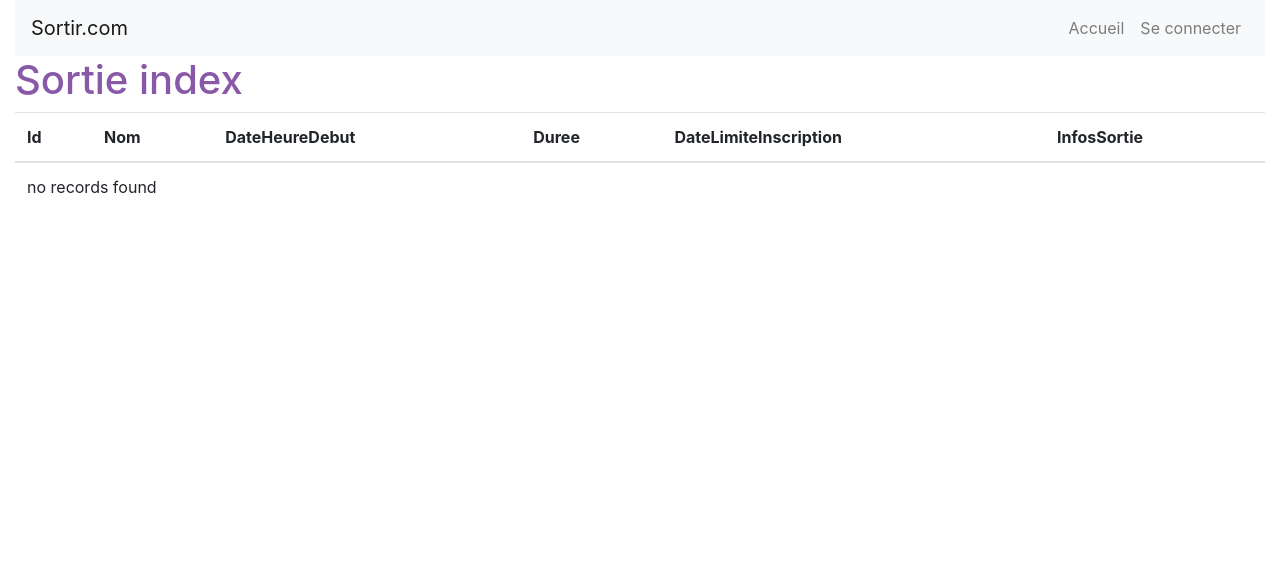
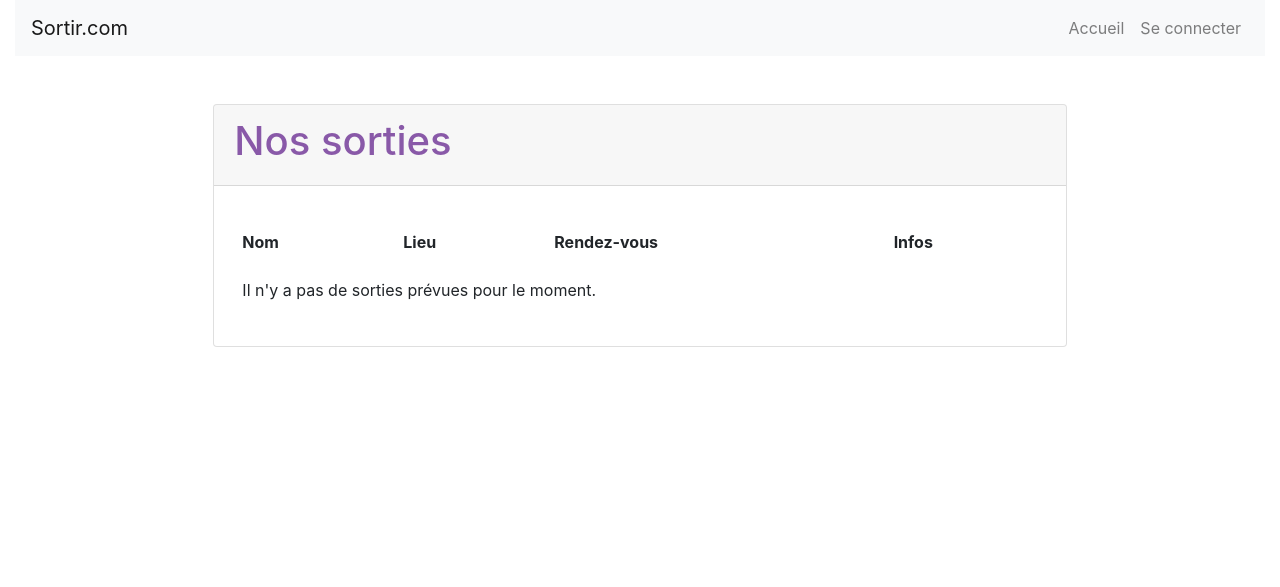
Before and after one commit to Laurent85220/sortir.com, a Symfony app: template templates/main/index.html.twig in a window 1280 px wide. Shown: the top 587 px of the page. Run offline with Twig, Linux system fonts and the light colour scheme; the template is opened without the code that fills it, so the values that code supplies are empty; some libraries are stand-ins or nearby versions.

Commit message:
(modif templates base {{block title}} et le look du tableau sur la page d'accueil)

```diff
--- a/templates/base.html.twig
+++ b/templates/base.html.twig
@@ -2,7 +2,7 @@
 <html>
     <head>
         <meta charset="UTF-8">
-        <title>{% block title %}Sortir.com{% endblock %}</title>
+        <title>Sortir.com - {% block title %}{% endblock %}</title>
         {% block stylesheets %}
 
 
--- a/templates/main/index.html.twig
+++ b/templates/main/index.html.twig
@@ -1,37 +1,42 @@
 {% extends 'base.html.twig' %}
 
-{% block title %}Sortie index{% endblock %}
+{% block title %}accueil{% endblock %}
 
 {% block body %}
-    <h1>Sortie index</h1>
+    <div class="Container-fluid mt-5">
+        <div class="row">
+            <div class="card col-md-8 offset-2 p-0">
+                <div  class="card-header">
+        <h1>Nos sorties</h1>
+    </div>
+    <div class="card-text mt-3 p-3">
 
-    <table class="table">
-        <thead>
+    <table class="table table-borderless table-hover">
+        <thead class=".thead-light">
         <tr>
-            <th>Id</th>
             <th>Nom</th>
-            <th>DateHeureDebut</th>
-            <th>Duree</th>
-            <th>DateLimiteInscription</th>
-            <th>InfosSortie</th>
-
+            <th>Lieu</th>
+            <th>Rendez-vous</th>
+            <th>Infos</th>
         </tr>
         </thead>
         <tbody>
         {% for sortie in sorties %}
             <tr>
-                <td>{{ sortie.id }}</td>
                 <td>{{ sortie.nom }}</td>
+                <td>{{ sortie.lieu.nom }}</td>
                 <td>{{ sortie.dateHeureDebut ? sortie.dateHeureDebut|date('Y-m-d H:i:s') : '' }}</td>
-                <td>{{ sortie.duree }}</td>
-                <td>{{ sortie.dateLimiteInscription ? sortie.dateLimiteInscription|date('Y-m-d H:i:s') : '' }}</td>
                 <td>{{ sortie.infosSortie }}</td>
             </tr>
         {% else %}
             <tr>
-                <td colspan="8">no records found</td>
+                <td colspan="8">Il n'y a pas de sorties prévues pour le moment.</td>
             </tr>
         {% endfor %}
         </tbody>
     </table>
+    </div>
+    </div>
+    </div>
+    </div>
 {% endblock %}
```
